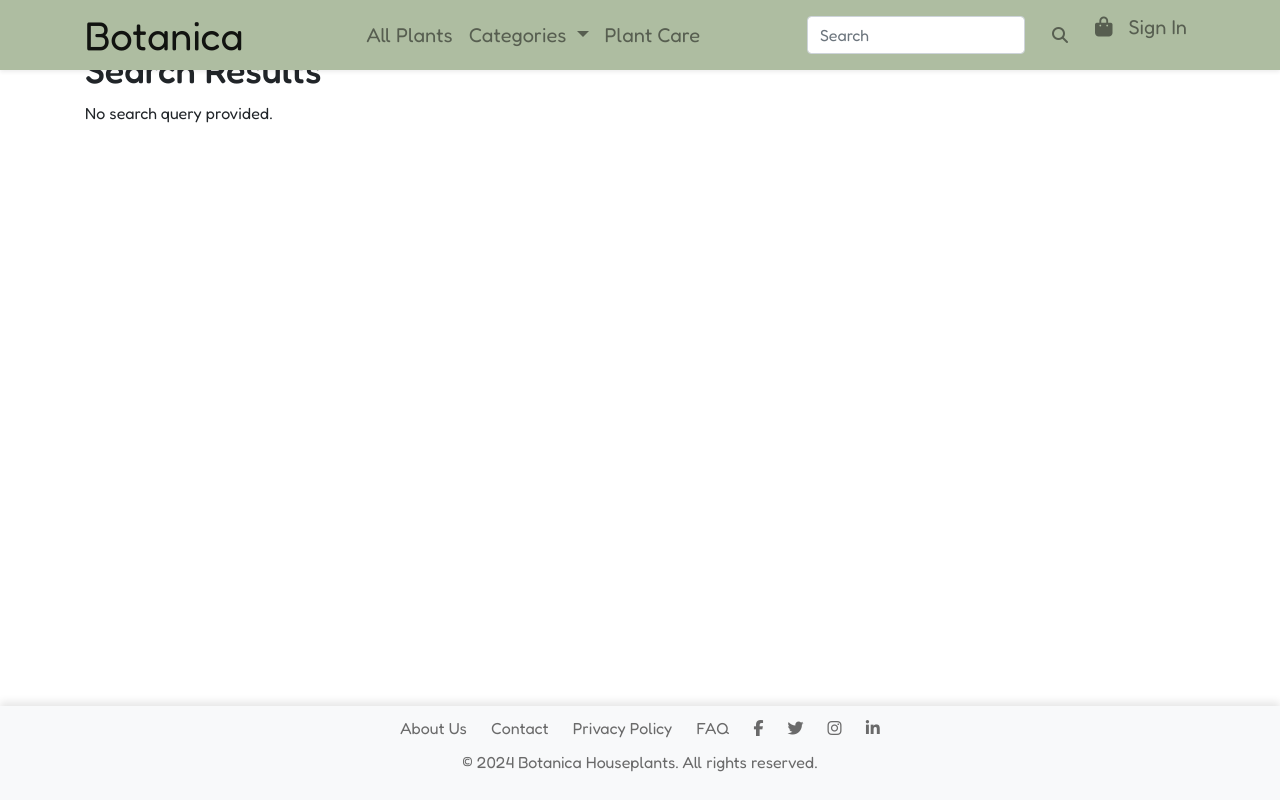
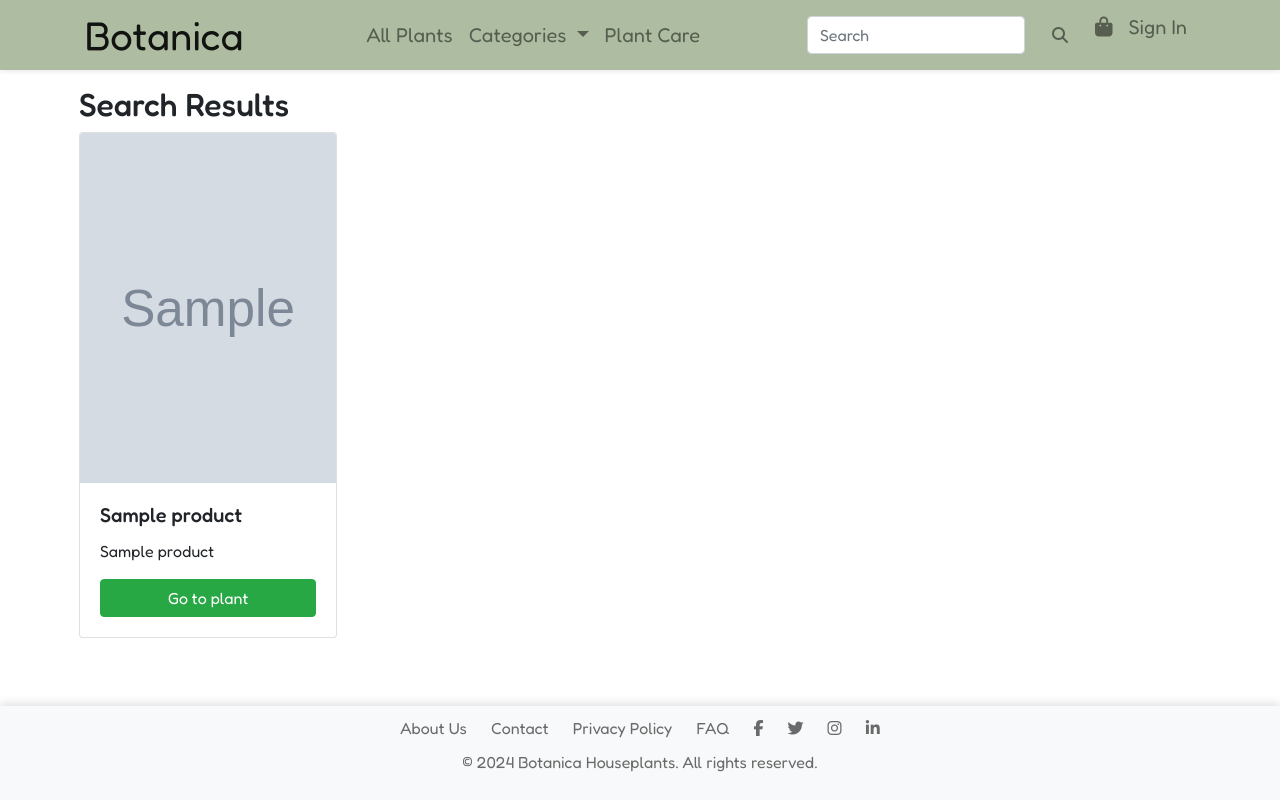
Before and after one commit to meganw22/botanica, a Django app: template home/templates/home/search_results.html in a window 1280 px wide. Run offline with Django 3.2, Linux system fonts and the light colour scheme; the template is opened without the code that fills it: most values are stand-ins (such as "Sample title", 1, 10 or a date in 2020); grey boxes marked "Sample" are stand-in pictures; some libraries are stand-ins or nearby versions.

Commit message:
Fine tuning of search results function

```diff
--- a/home/templates/home/search_results.html
+++ b/home/templates/home/search_results.html
@@ -1,23 +1,36 @@
 {% extends "base.html" %}
 
 {% block content %}
-    <div class="container mt-5">
-        <h1>Search Results</h1>
-        {% if query %}
-            <p>Results for "{{ query }}":</p>
-            <ul class="list-group">
+<div class="overlay">
+    <div class="container-fluid content-spacing">
+        <div class="row">
+            <div class="col-12">
+                <h2>Search Results</h2>
+                {% if query %}
+                    <p>You searched for "{{ query }}":</p>
+                {% endif %}
+            </div>
+        </div>
+        <div class="row">
+            {% if results %}
                 {% for product in results %}
-                    <li class="list-group-item">
-                        <h5>{{ product.easy_name }}</h5>
-                        <p>{{ product.description }}</p>
-                        <p><strong>Price:</strong> ${{ product.price }}</p>
-                    </li>
-                {% empty %}
-                    <li class="list-group-item">No results found.</li>
+                <div class="col-sm-6 col-md-4 col-lg-3 mb-4">
+                    <div class="card h-100">
+                        <img class="card-img-top img-fluid"
+                            src="{% if product.image %}{{ product.image.url }}{% else %}/path-to-default-image/no-image-available.png{% endif %}"
+                            alt="{{ product.name }}">
+                        <div class="card-body d-flex flex-column">
+                            <h5 class="card-title">{{ product.easy_name }}</h5>
+                            <p class="card-text">{{ product.scientific_name }}</p>
+                            <a href="{% url 'product_detail' product.id %}" class="btn btn-success mt-auto">Go to plant</a>
+                        </div>
+                    </div>
+                </div>
                 {% endfor %}
-            </ul>
-        {% else %}
-            <p>No search query provided.</p>
-        {% endif %}
+            {% else %}
+                <p>No results found.</p>
+            {% endif %}
+        </div>
     </div>
+</div>
 {% endblock %}
--- a/home/views.py
+++ b/home/views.py
@@ -10,7 +10,7 @@ def index(request):
 def search(request):
     query = request.GET.get('q')
     if query:
-        results = Product.objects.filter(Q(easy_name__icontains=query) | Q(height__icontains=query))
+        results = Product.objects.filter(Q(easy_name__icontains=query) | Q(scientific_name__icontains=query))
     else:
         results = Product.objects.none()
 
```
